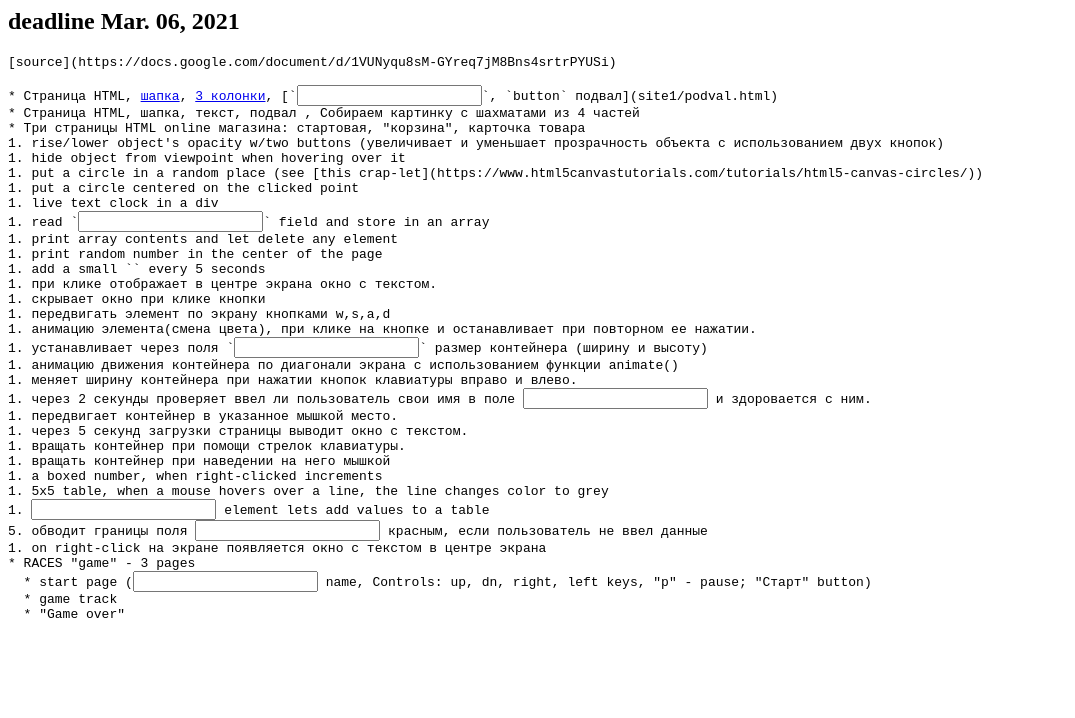
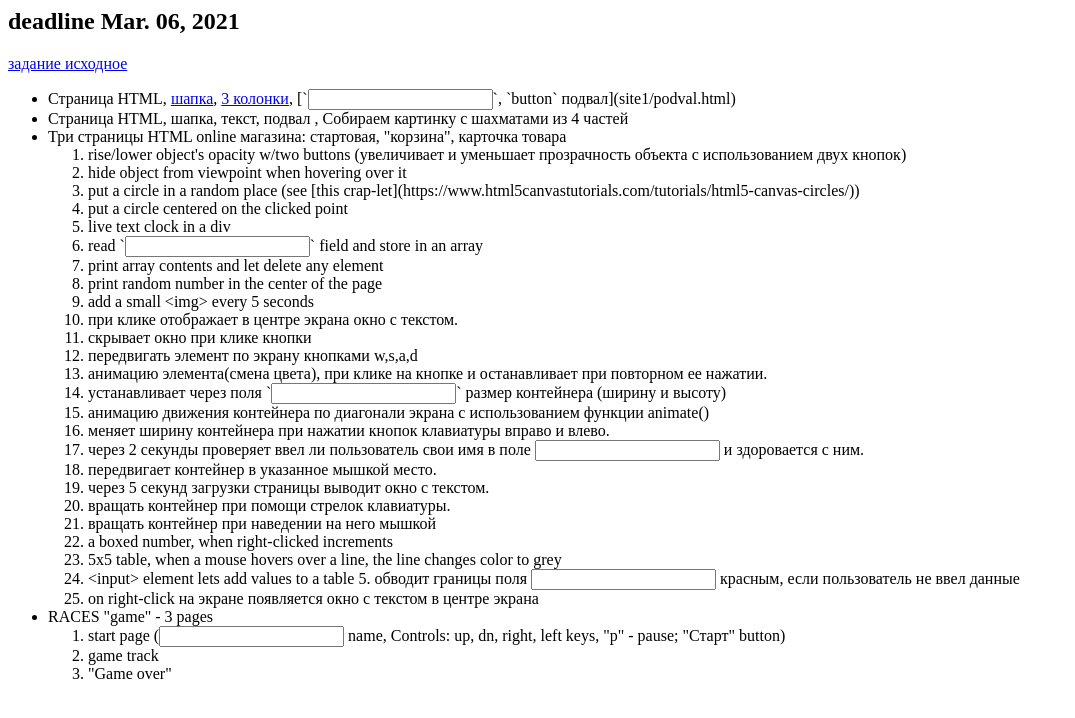
Before and after one commit to nekitfinex/nekitfinex.github.io, a plain HTML site: page index.html in a window 1280 px wide. Shown: the whole page, without its empty margins (0-1075 px from the left). Drawn offline with Linux system fonts and the light colour scheme.

Commit message:
some HTML fixed

```diff
--- a/index.html
+++ b/index.html
@@ -1,38 +1,43 @@
 <html>
 <h2>deadline Mar. 06, 2021</h2>
-<pre>
-[source](https://docs.google.com/document/d/1VUNyqu8sM-GYreq7jM8Bns4srtrPYUSi)
 
-* Страница HTML, <a href="site1/index.html">шапка</a>, <a href=site1/text.html>3 колонки</a>, [`<input>`, `button` подвал](site1/podval.html)
-* Страница HTML, шапка, текст, подвал <a>, Собираем картинку с шахматами из 4 частей
-* Три страницы HTML online магазина: стартовая, "корзина", карточка товара
-1. rise/lower object's opacity w/two buttons (увеличивает и уменьшает прозрачность объекта с использованием двух кнопок)
-1. hide object from viewpoint when hovering over it
-1. put a circle in a random place (see [this crap-let](https://www.html5canvastutorials.com/tutorials/html5-canvas-circles/))
-1. put a circle centered on the clicked point
-1. live text clock in a div
-1. read `<input>` field and store in an array
-1. print array contents and let delete any element
-1. print random number in the center of the page
-1. add a small `<img>` every 5 seconds
-1. при клике отображает в центре экрана окно с текстом.
-1. скрывает окно при клике кнопки
-1. передвигать элемент по экрану кнопками w,s,a,d
-1. анимацию элемента(смена цвета), при клике на кнопке и останавливает при повторном ее нажатии.
-1. устанавливает через поля `<input>` размер контейнера (ширину и высоту)
-1. анимацию движения контейнера по диагонали экрана с использованием функции animate()
-1. меняет ширину контейнера при нажатии кнопок клавиатуры вправо и влево.
-1. через 2 секунды проверяет ввел ли пользователь свои имя в поле <input> и здоровается с ним.
-1. передвигает контейнер в указанное мышкой место.
-1. через 5 секунд загрузки страницы выводит окно с текстом.
-1. вращать контейнер при помощи стрелок клавиатуры.
-1. вращать контейнер при наведении на него мышкой
-1. a boxed number, when right-clicked increments
-1. 5x5 table, when a mouse hovers over a line, the line changes color to grey
-1. <input> element lets add values to a table
+<a href=https://docs.google.com/document/d/1VUNyqu8sM-GYreq7jM8Bns4srtrPYUSi>задание исходное</a>
+
+<UL>
+<LI>Страница HTML, <a href="site1/index.html">шапка</a>, <a href=site1/text.html>3 колонки</a>, [`<input>`, `button` подвал](site1/podval.html)
+<LI>Страница HTML, шапка, текст, подвал <a>, Собираем картинку с шахматами из 4 частей
+<LI>Три страницы HTML online магазина: стартовая, "корзина", карточка товара
+<OL>
+<LI>rise/lower object's opacity w/two buttons (увеличивает и уменьшает прозрачность объекта с использованием двух кнопок)
+<LI> hide object from viewpoint when hovering over it
+<LI> put a circle in a random place (see [this crap-let](https://www.html5canvastutorials.com/tutorials/html5-canvas-circles/))
+<LI> put a circle centered on the clicked point
+<LI> live text clock in a div
+<LI> read `<input>` field and store in an array
+<LI> print array contents and let delete any element
+<LI> print random number in the center of the page
+<LI> add a small &lt;img&gt; every 5 seconds
+<LI> при клике отображает в центре экрана окно с текстом.
+<LI> скрывает окно при клике кнопки
+<LI> передвигать элемент по экрану кнопками w,s,a,d
+<LI> анимацию элемента(смена цвета), при клике на кнопке и останавливает при повторном ее нажатии.
+<LI> устанавливает через поля `<input>` размер контейнера (ширину и высоту)
+<LI> анимацию движения контейнера по диагонали экрана с использованием функции animate()
+<LI> меняет ширину контейнера при нажатии кнопок клавиатуры вправо и влево.
+<LI> через 2 секунды проверяет ввел ли пользователь свои имя в поле <input> и здоровается с ним.
+<LI> передвигает контейнер в указанное мышкой место.
+<LI> через 5 секунд загрузки страницы выводит окно с текстом.
+<LI> вращать контейнер при помощи стрелок клавиатуры.
+<LI> вращать контейнер при наведении на него мышкой
+<LI> a boxed number, when right-clicked increments
+<LI> 5x5 table, when a mouse hovers over a line, the line changes color to grey
+<LI> &lt;input&gt; element lets add values to a table
 5. обводит границы поля <input> красным, если пользователь не ввел данные
-1. on right-click на экране появляется окно с текстом в центре экрана
-* RACES "game" - 3 pages
-  * start page (<input> name, Controls: up, dn, right, left keys, "p" - pause; "Старт" button)
-  * game track
-  * "Game over"
+<LI> on right-click на экране появляется окно с текстом в центре экрана
+</OL>
+<LI>RACES "game" - 3 pages
+  <OL>
+  <LI>start page (<input> name, Controls: up, dn, right, left keys, "p" - pause; "Старт" button)
+  <LI>game track
+  <LI>"Game over"
+  </OL>
```
